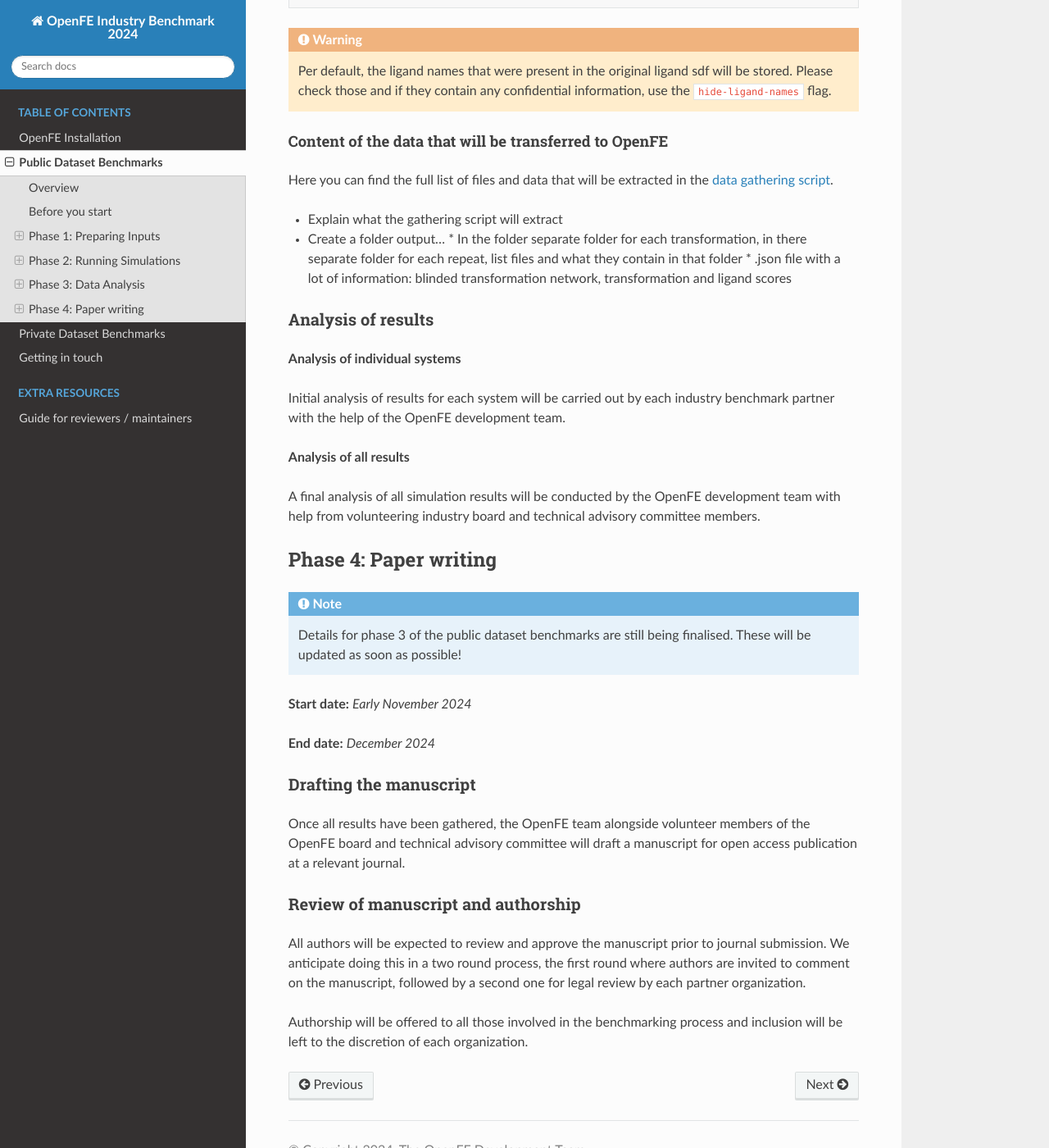
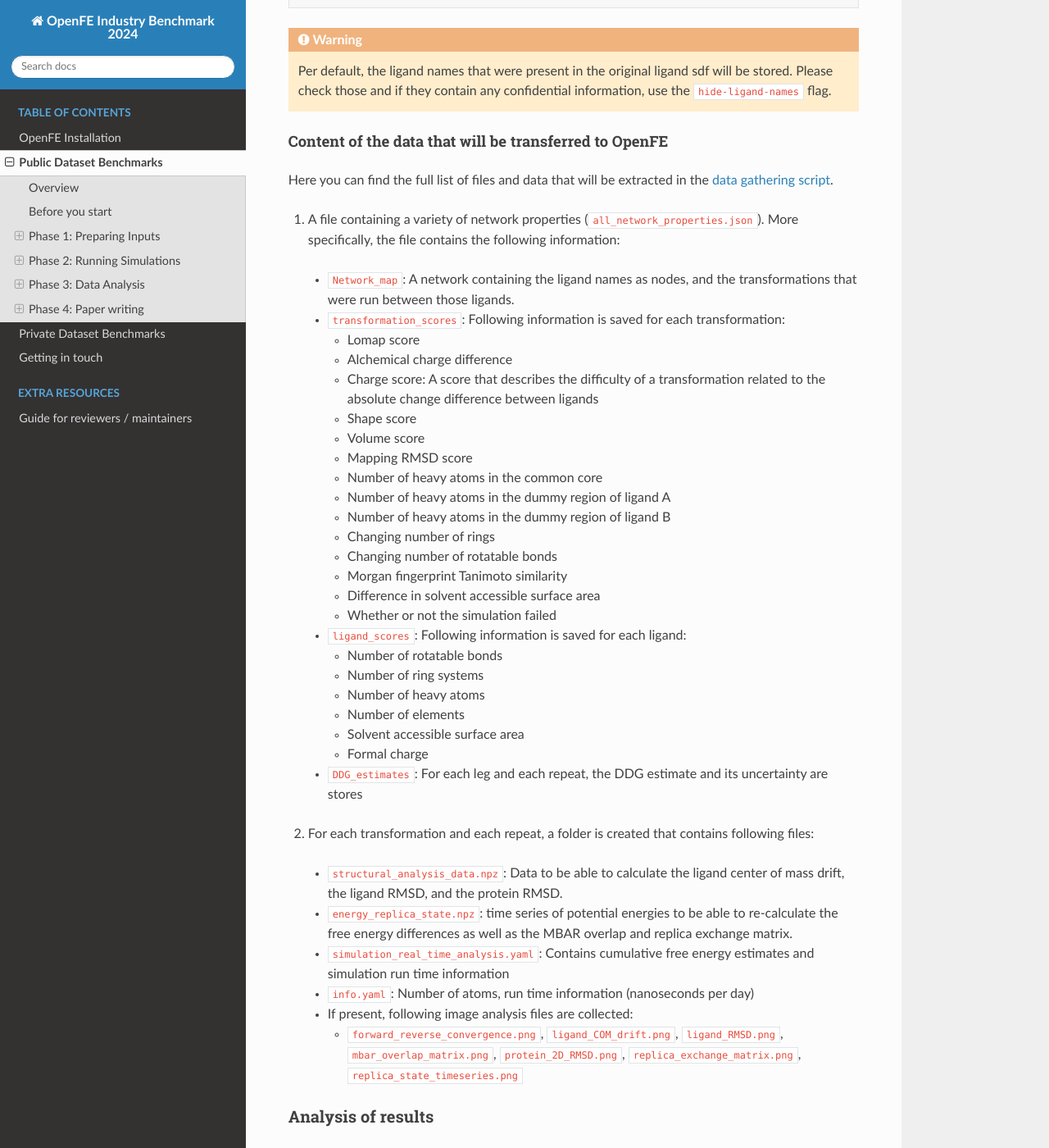
Before and after one commit to OpenFreeEnergy/IndustryBenchmarks2024, a Sphinx documentation site: the page built from docs/source/public/overview.rst, in a window 1280 px wide and 1400 px high, scrolled down 12360 px. Shown: the whole window at 82% size. Built offline with Sphinx 7.4.7 and the Read the Docs theme 3.1.0, drawn with Linux system fonts in a browser that asks for light colours.

Commit message:
Add info about information being collected

```diff
--- a/docs/source/public/overview.rst
+++ b/docs/source/public/overview.rst
@@ -541,10 +541,46 @@
 
 Here you can find the full list of files and data that will be extracted in the `data gathering script <gathering_of_results>`_.
 
-* Explain what the gathering script will extract
-* Create a folder output...
-  * In the folder separate folder for each transformation, in there separate folder for each repeat, list files and what they contain in that folder
-  * .json file with a lot of information: blinded transformation network, transformation and ligand scores
+1. A file containing a variety of network properties (``all_network_properties.json``). More specifically, the file contains the following information:
+
+  * ``Network_map``: A network containing the ligand names as nodes, and the transformations that were run between those ligands.
+  * ``transformation_scores``: Following information is saved for each transformation:
+
+    * Lomap score
+    * Alchemical charge difference
+    * Charge score: A score that describes the difficulty of a transformation related to the absolute change difference between ligands
+    * Shape score
+    * Volume score
+    * Mapping RMSD score
+    * Number of heavy atoms in the common core
+    * Number of heavy atoms in the dummy region of ligand A
+    * Number of heavy atoms in the dummy region of ligand B
+    * Changing number of rings
+    * Changing number of rotatable bonds
+    * Morgan fingerprint Tanimoto similarity
+    * Difference in solvent accessible surface area
+    * Whether or not the simulation failed
+
+  * ``ligand_scores``: Following information is saved for each ligand:
+
+    * Number of rotatable bonds
+    * Number of ring systems
+    * Number of heavy atoms
+    * Number of elements
+    * Solvent accessible surface area
+    * Formal charge
+
+  * ``DDG_estimates``: For each leg and each repeat, the DDG estimate and its uncertainty are stores
+
+2. For each transformation and each repeat, a folder is created that contains following files:
+
+  * ``structural_analysis_data.npz``: Data to be able to calculate the ligand center of mass drift, the ligand RMSD, and the protein RMSD.
+  * ``energy_replica_state.npz``: time series of potential energies to be able to re-calculate the free energy differences as well as the MBAR overlap and replica exchange matrix.
+  * ``simulation_real_time_analysis.yaml``: Contains cumulative free energy estimates and simulation run time information
+  * ``info.yaml``: Number of atoms, run time information (nanoseconds per day)
+  * If present, following image analysis files are collected:
+
+    * ``forward_reverse_convergence.png``, ``ligand_COM_drift.png``, ``ligand_RMSD.png``, ``mbar_overlap_matrix.png``, ``protein_2D_RMSD.png``, ``replica_exchange_matrix.png``, ``replica_state_timeseries.png``
 
 
 Analysis of results
```
Also changed, not shown: other parts of docs/source/public/overview.rst (+3 -3 lines).
